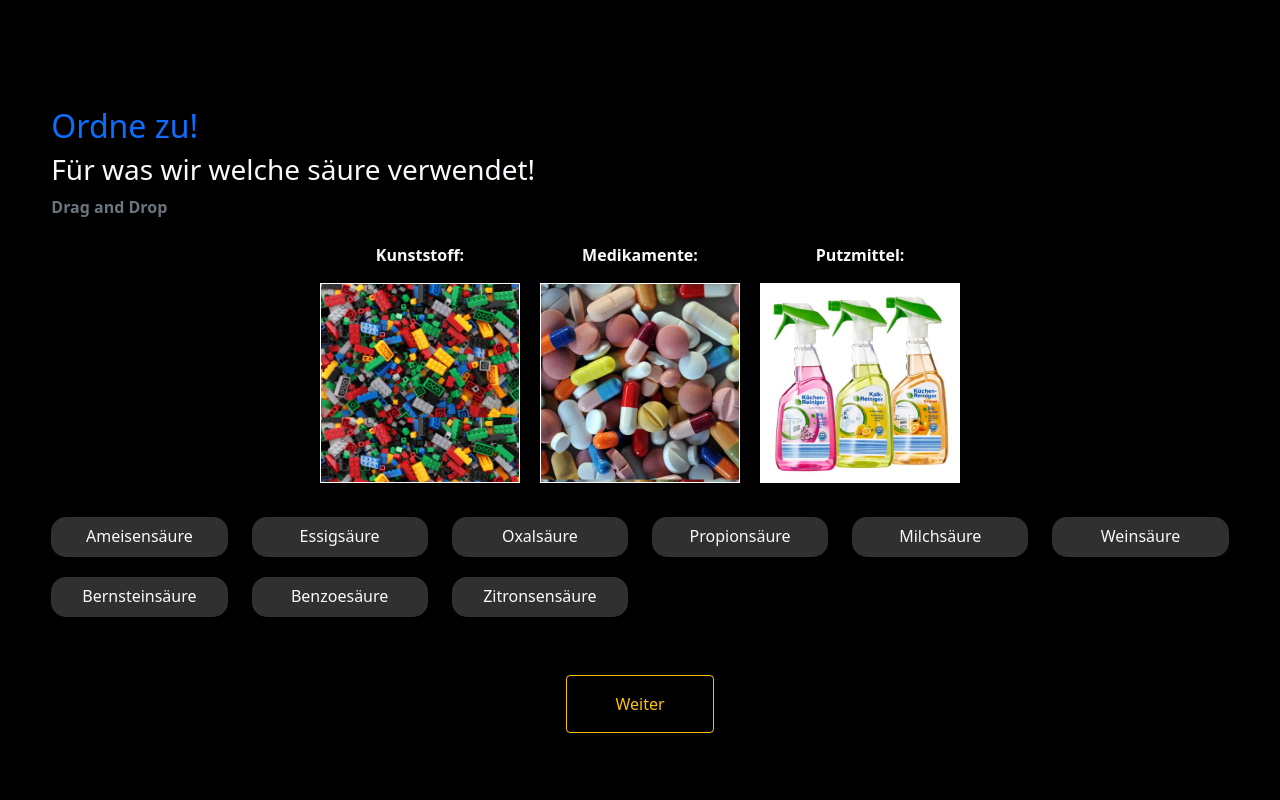
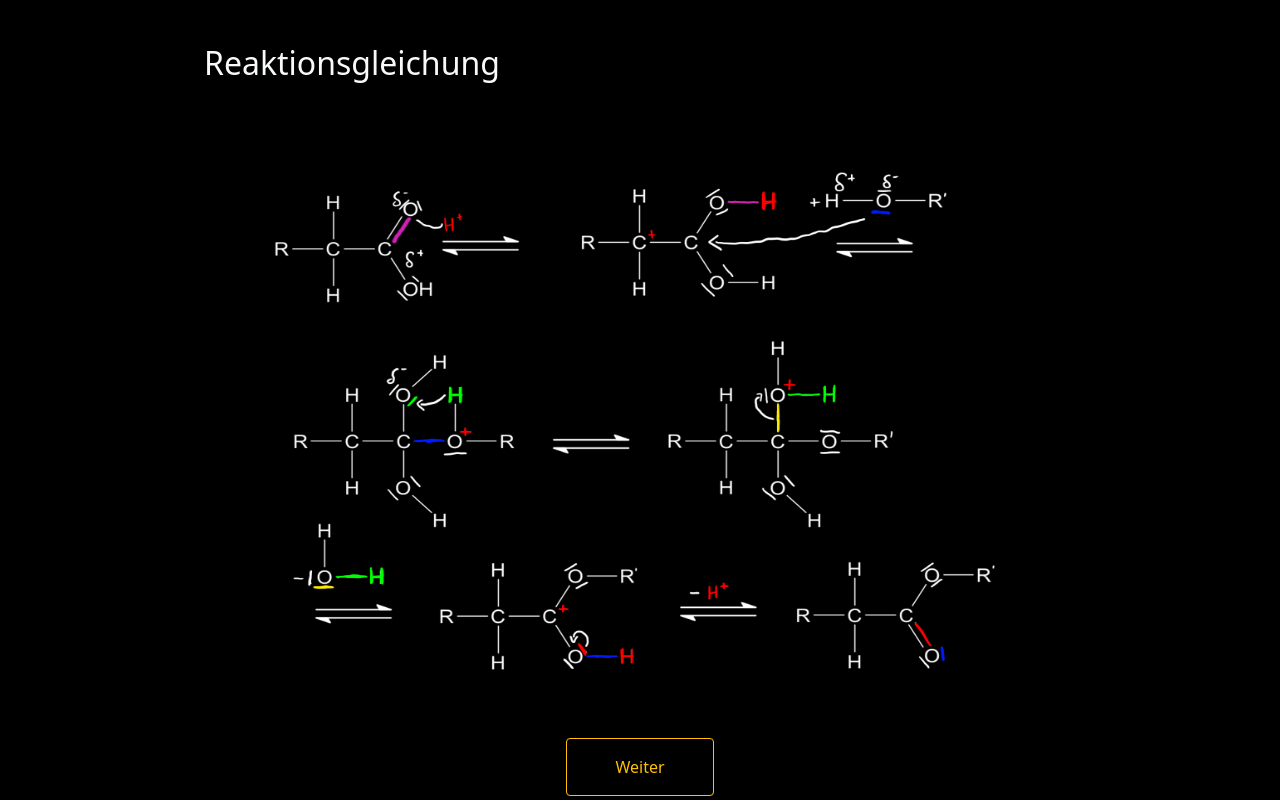
Before and after one commit to fduschka/fduschka.github.io, a plain HTML site: page index.html in a window 1280 px wide. Shown: the part 7980-8780 px from the top of the page. Drawn offline with nearby package versions, Linux system fonts and the light colour scheme.

Commit message:
Reaktionsgleichung Polykondensatiom

```diff
--- a/index.html
+++ b/index.html
@@ -372,7 +372,26 @@
                     </div>
                 </div>
                 <div class="row justify-content-center">
-                    <a href="#game-verwendung" class="btn btn-outline-warning w-auto mt-5 py-3 px-5" onclick="stopPolyVid()">Mehr Erfahren</a>
+                    <a href="#polyformel" class="btn btn-outline-warning w-auto mt-5 py-3 px-5" onclick="stopPolyVid()">Mehr Erfahren</a>
+                </div>
+            </div>
+        </div>
+
+
+        <!--POLYKONDENSATION FORMEL-->
+
+        <div id="polyformel" class="row vh-100 justify-content-center align-items-center">
+            <div class="col-auto text-light ">
+                <div class="row mx-auto justify-content-center">
+                    <div class="col-md-12 col-sm-8 justify-content-center">
+                        <h2 class="mb-6">Reaktionsgleichung</h2>
+                        <div class="row mt-5">
+                            <img class="polyimg" src="./img/polyformel.png" alt="Esterbildung">
+                        </div>
+                    </div>
+                </div>
+                <div class="row justify-content-center">
+                    <a href="#game-verwendung" class="btn btn-outline-warning w-auto mt-5 py-3 px-5">Weiter</a>
                 </div>
             </div>
         </div>
--- a/style.css
+++ b/style.css
@@ -328,3 +328,8 @@ body::-webkit-scrollbar {
 #poly-vid {
     border-radius: 5px;
 }
+
+.polyimg {
+    height: 70vh;
+    width: 70vw;
+}
```
Also changed, not shown: img/polyformel.png (added).
